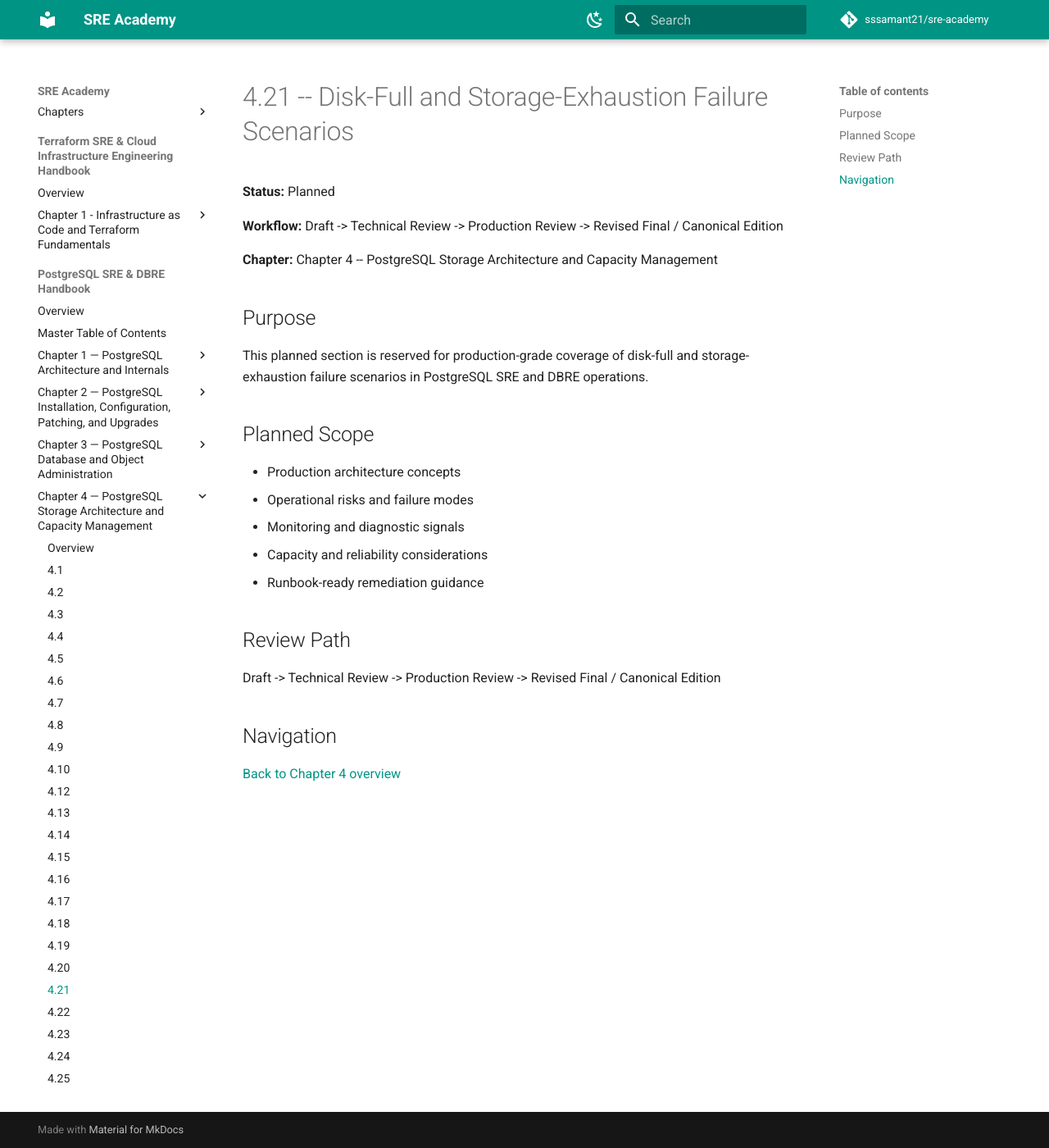
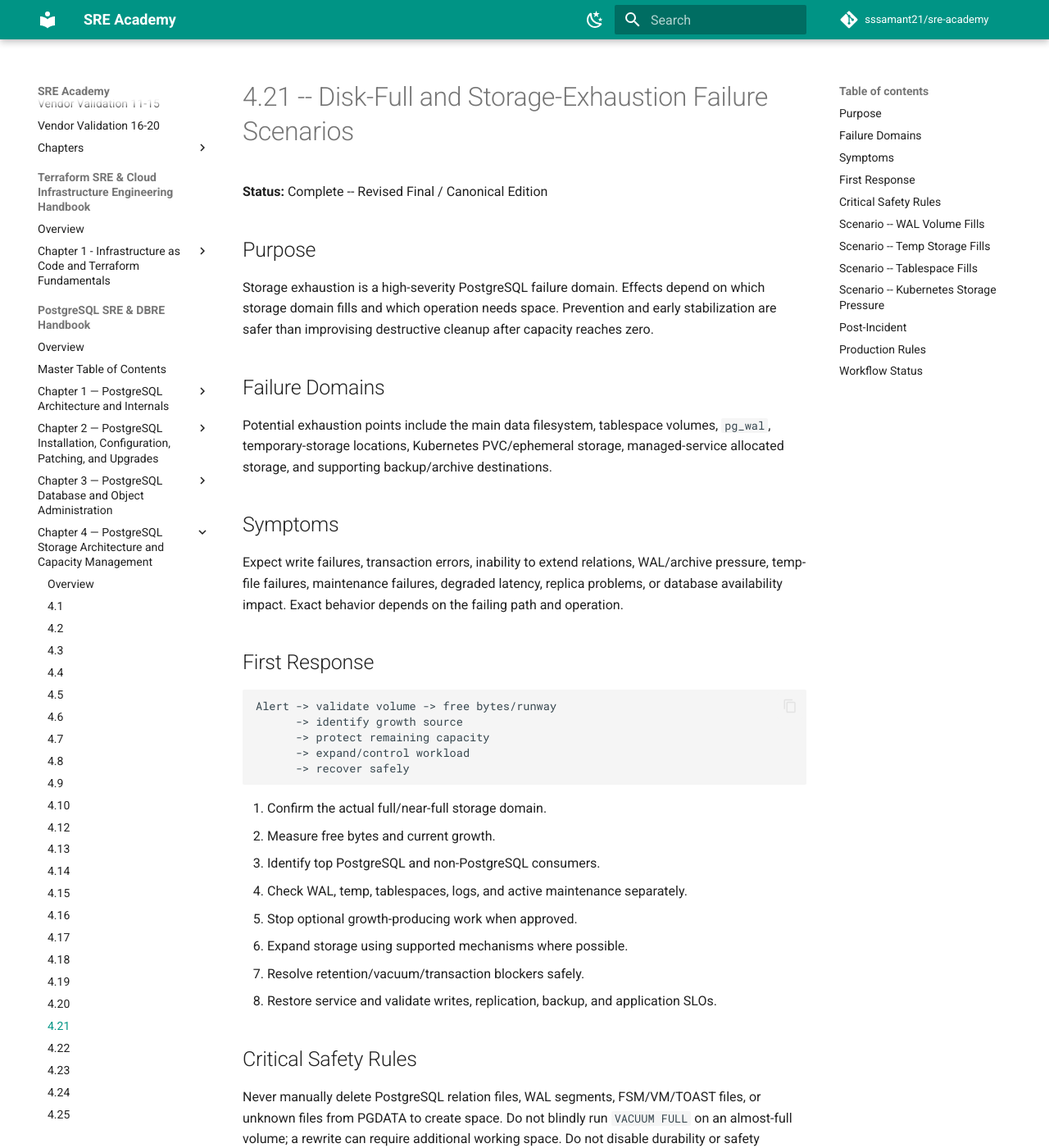
Before and after one commit to sssamant21/sre-academy, an MkDocs documentation site: the page built from docs/books/postgresql-sre-dbre-handbook/chapter-04/4.21-disk-full-and-storage-exhaustion-failure-scenarios.md, in a window 1280 px wide and 1400 px high. Shown: the whole window at 82% size. Built offline with MkDocs 1.6.1 and Material for MkDocs 9.7.7, drawn with Linux system fonts in a browser that asks for light colours; comment, search, counter and statistics services are not loaded; some of the changed text lies outside the part shown.

Commit message:
docs(postgres): publish canonical section 4.21 storage exhaustion

````diff
--- a/docs/books/postgresql-sre-dbre-handbook/chapter-04/4.21-disk-full-and-storage-exhaustion-failure-scenarios.md
+++ b/docs/books/postgresql-sre-dbre-handbook/chapter-04/4.21-disk-full-and-storage-exhaustion-failure-scenarios.md
@@ -1,27 +1,74 @@
 # 4.21 -- Disk-Full and Storage-Exhaustion Failure Scenarios
 
-**Status:** Planned
-
-**Workflow:** Draft -> Technical Review -> Production Review -> Revised Final / Canonical Edition
-
-**Chapter:** Chapter 4 -- PostgreSQL Storage Architecture and Capacity Management
+**Status:** Complete -- Revised Final / Canonical Edition
 
 ## Purpose
 
-This planned section is reserved for production-grade coverage of disk-full and storage-exhaustion failure scenarios in PostgreSQL SRE and DBRE operations.
+Storage exhaustion is a high-severity PostgreSQL failure domain. Effects depend on which storage domain fills and which operation needs space. Prevention and early stabilization are safer than improvising destructive cleanup after capacity reaches zero.
 
-## Planned Scope
+## Failure Domains
 
-- Production architecture concepts
-- Operational risks and failure modes
-- Monitoring and diagnostic signals
-- Capacity and reliability considerations
-- Runbook-ready remediation guidance
+Potential exhaustion points include the main data filesystem, tablespace volumes, `pg_wal`, temporary-storage locations, Kubernetes PVC/ephemeral storage, managed-service allocated storage, and supporting backup/archive destinations.
 
-## Review Path
+## Symptoms
 
-Draft -> Technical Review -> Production Review -> Revised Final / Canonical Edition
+Expect write failures, transaction errors, inability to extend relations, WAL/archive pressure, temp-file failures, maintenance failures, degraded latency, replica problems, or database availability impact. Exact behavior depends on the failing path and operation.
 
-## Navigation
+## First Response
 
-[Back to Chapter 4 overview](index.md)
+```text
+Alert -> validate volume -> free bytes/runway
+      -> identify growth source
+      -> protect remaining capacity
+      -> expand/control workload
+      -> recover safely
+```
+
+1. Confirm the actual full/near-full storage domain.
+2. Measure free bytes and current growth.
+3. Identify top PostgreSQL and non-PostgreSQL consumers.
+4. Check WAL, temp, tablespaces, logs, and active maintenance separately.
+5. Stop optional growth-producing work when approved.
+6. Expand storage using supported mechanisms where possible.
+7. Resolve retention/vacuum/transaction blockers safely.
+8. Restore service and validate writes, replication, backup, and application SLOs.
+
+## Critical Safety Rules
+
+Never manually delete PostgreSQL relation files, WAL segments, FSM/VM/TOAST files, or unknown files from PGDATA to create space. Do not blindly run `VACUUM FULL` on an almost-full volume; a rewrite can require additional working space. Do not disable durability or safety mechanisms as an improvised capacity fix.
+
+## Scenario -- WAL Volume Fills
+
+Investigate WAL generation, archive failures, replication slots, standby/consumer health, and retention settings. Fix the retaining cause or safely increase capacity. Never remove PostgreSQL-managed WAL manually.
+
+## Scenario -- Temp Storage Fills
+
+Identify spill-heavy queries and concurrency, stop optional offenders when safe, restore capacity, and tune plans/workload-specific memory rather than globally raising `work_mem` without concurrency analysis.
+
+## Scenario -- Tablespace Fills
+
+Identify objects on the affected tablespace, growth source, and supported expansion/migration options. Other volumes being healthy does not protect an exhausted tablespace.
+
+## Scenario -- Kubernetes Storage Pressure
+
+Determine whether the issue is PVC capacity, node ephemeral storage, quota, StorageClass limits, or underlying cloud-volume performance/capacity. Use operator- and platform-supported expansion/recovery procedures.
+
+## Post-Incident
+
+Preserve timeline and telemetry, identify why forecast/alerting failed or why remediation lagged, update capacity model and thresholds, remove temporary mitigations, validate backups/replicas, and create durable prevention actions.
+
+## Production Rules
+
+1. Treat disk-full risk as an availability incident.
+2. Identify the exact storage failure domain first.
+3. Stabilize growth before aggressive reclamation.
+4. Prefer supported expansion over risky emergency compaction when available.
+5. Never manually delete PostgreSQL-managed files.
+6. Validate replication, backups, and application writes after recovery.
+7. Every storage-exhaustion incident requires RCA and forecast/alert review.
+
+## Workflow Status
+
+Draft **Complete** -> Technical Review **Complete** -> Production Review **Complete** -> Revised Final / Canonical Edition **Complete**
+
+**Next section: 4.22 -- Storage Performance Troubleshooting.**
````
